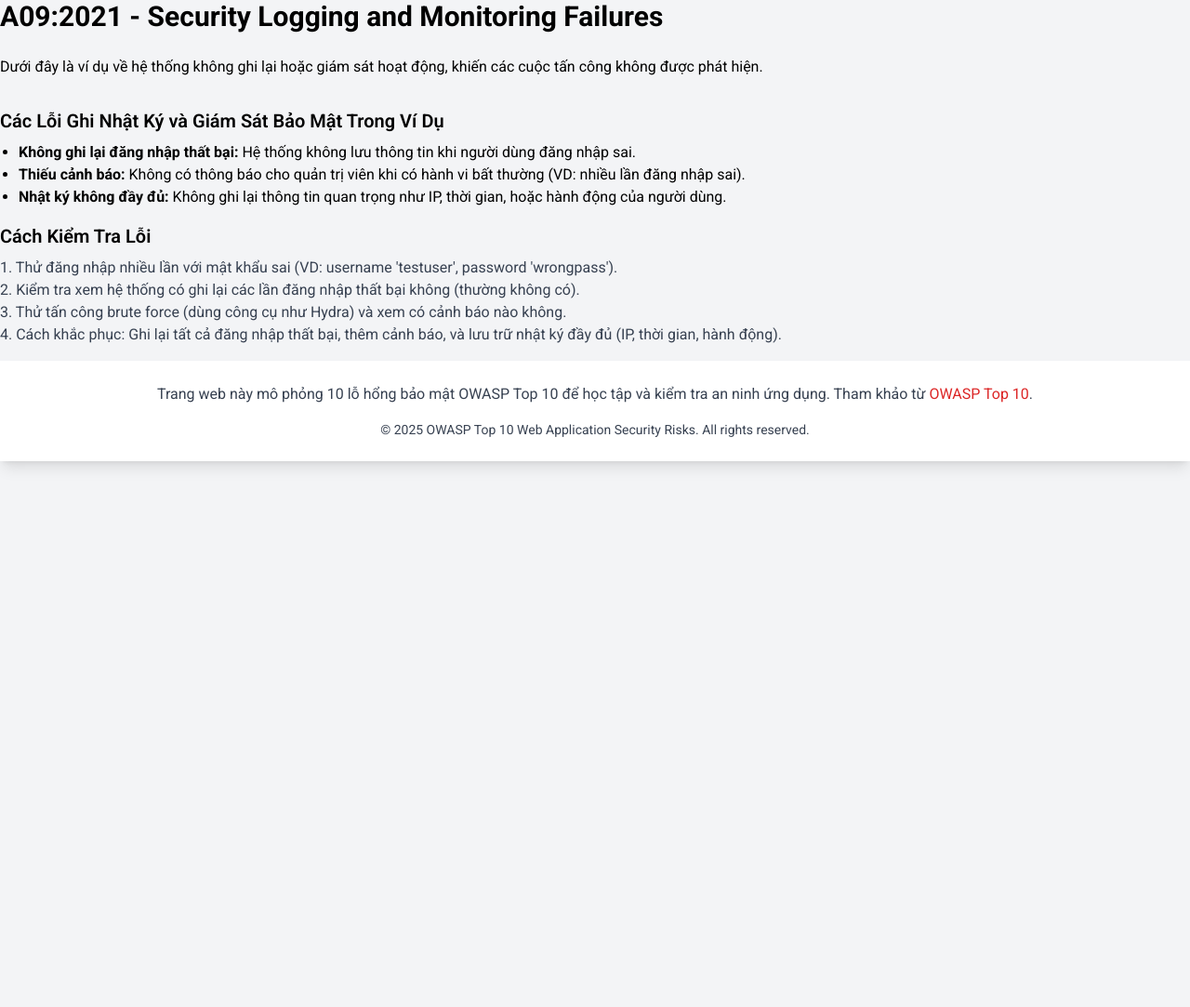
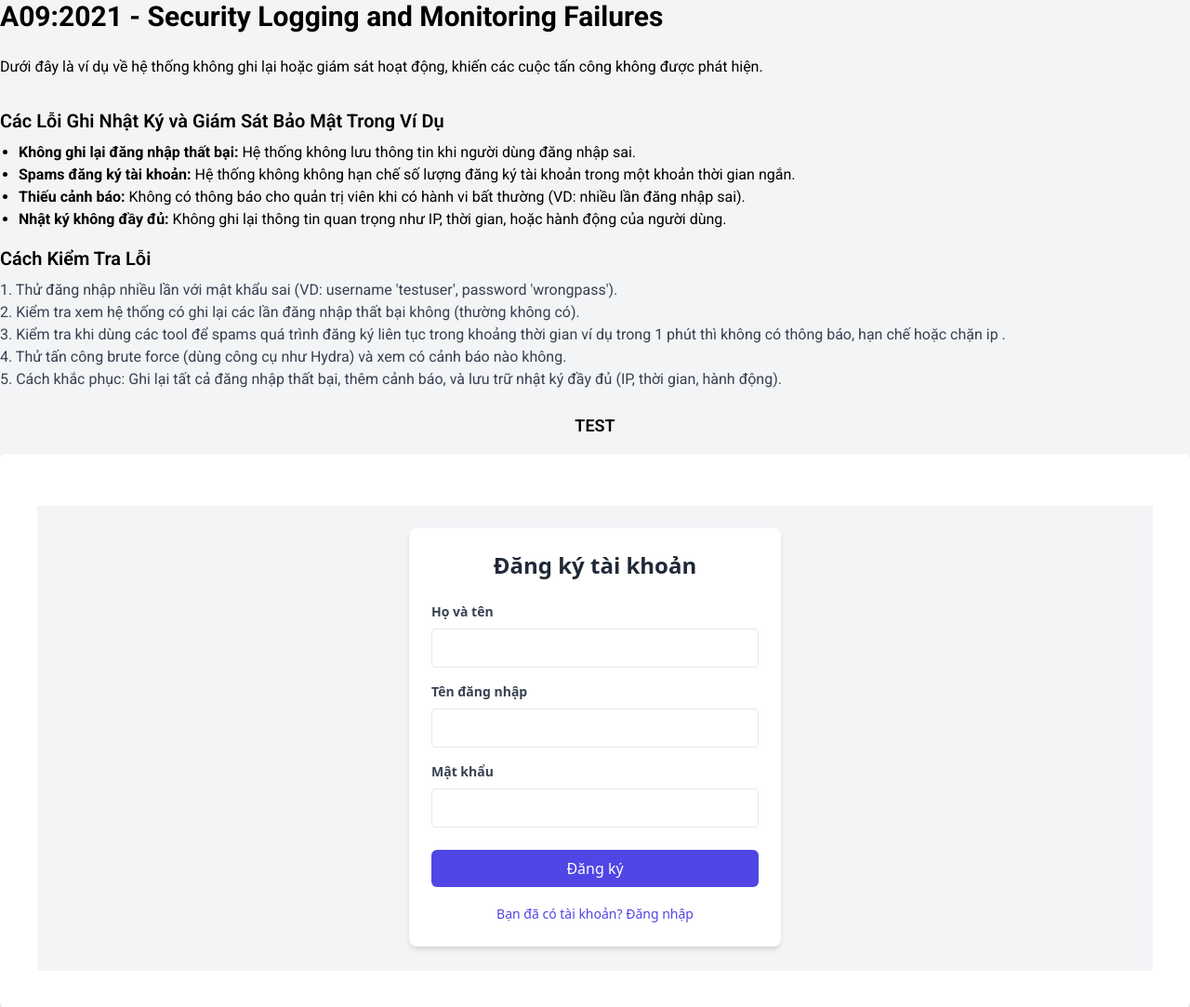
Before and after one commit to hailong289/app-security-holes, a PHP site: template App/Views/security_logging_and_monitoring_failures.php in a window 1280 px wide. Shown: the top 1083 px of the page at 93% size. Before the commit the page ends 503 px from the top, so only its background shows below. Run offline with PHP 8.4, Linux system fonts and the light colour scheme; the template is opened without the code that fills it, so the values that code supplies are empty; some libraries are stand-ins or nearby versions.

Commit message:
cập nhật ui 8

```diff
--- a/App/Controllers/SoftwareAndDataIntegrityFailuresController.php
+++ b/App/Controllers/SoftwareAndDataIntegrityFailuresController.php
@@ -27,8 +27,10 @@ class SoftwareAndDataIntegrityFailuresController extends BaseController
     }
 
     public function downloadSoftware() {
+
         if (isset($_GET['file'])) {
             $filePath = APP_PATH . 'public/'.$_GET['file'];
+//            echo $filePath;
             if (!file_exists($filePath)) {
                 http_response_code(404);
                 die('Error: File not found.');
--- a/App/Views/insecure_design.php
+++ b/App/Views/insecure_design.php
@@ -12,7 +12,7 @@
 <h2 class="text-xl font-semibold mb-2">Cách Kiểm Tra Lỗi</h2>
 <div class="mb-4">
     <p class="text-gray-700">1. Đăng ký với tên người dùng bất kỳ (ví dụ: "testuser").</p>
-    <p class="text-gray-700">2. Thử truy cập trực tiếp vào <a href="#" class="text-blue-500 hover:underline"><?=getBaseUrl()?>/admin</a> mà không đăng nhập (nếu có).</p>
+    <p class="text-gray-700">2. Thử truy cập trực tiếp vào <a href="<?=getBaseUrl()?>/admin/user" class="text-blue-500 hover:underline"><?=getBaseUrl()?>/admin/user</a> mà không đăng nhập (nếu có).</p>
     <p class="text-gray-700">3. Nhập dữ liệu dài bất thường (VD: 1000 ký tự) vào trường username để kiểm tra giới hạn.</p>
     <p class="text-gray-700">4. Cách khắc phục: Thêm kiểm tra quyền truy cập, giới hạn đầu vào, và xác thực vai trò người dùng.</p>
 </div>
@@ -22,7 +22,7 @@
     <div class="bg-white p-6 rounded-md shadow-md">
         <!-- Kết quả giả lập -->
         <div class="mt-4 p-4 rounded-md flex items-center">
-            <iframe src="<?=url('/register')?>" class="w-full h-[500px]"></iframe>
+            <iframe src="<?=getBaseUrl()?>/admin/user" class="w-full h-[500px]"></iframe>
         </div>
     </div>
 </div>
--- a/App/Views/pages/admin_user_add.php
+++ b/App/Views/pages/admin_user_add.php
@@ -40,7 +40,7 @@
 
             <div>
                 <label class="block font-medium mb-1">Ngày sinh</label>
-                <input type="date" name="date_of_birth" class="w-full p-2 border rounded">
+                <input type="date" name="date_of_birth" value="<?=date('Y-m-d'); ?>" class="w-full p-2 border rounded" required>
             </div>
 
             <div>
--- a/App/Views/security_logging_and_monitoring_failures.php
+++ b/App/Views/security_logging_and_monitoring_failures.php
@@ -4,6 +4,8 @@
 <h2 class="text-xl font-semibold mb-2">Các Lỗi Ghi Nhật Ký và Giám Sát Bảo Mật Trong Ví Dụ</h2>
 <ul class="list-disc ml-5 mb-4">
     <li><strong>Không ghi lại đăng nhập thất bại:</strong> Hệ thống không lưu thông tin khi người dùng đăng nhập sai.</li>
+    <li><strong>Spams đăng ký tài khoản:</strong> Hệ thống không không hạn chế số lượng đăng ký tài khoản trong một khoản thời gian ngắn.</li>
+
     <li><strong>Thiếu cảnh báo:</strong> Không có thông báo cho quản trị viên khi có hành vi bất thường (VD: nhiều lần đăng nhập sai).</li>
     <li><strong>Nhật ký không đầy đủ:</strong> Không ghi lại thông tin quan trọng như IP, thời gian, hoặc hành động của người dùng.</li>
 </ul>
@@ -13,6 +15,28 @@
 <div class="mb-4">
     <p class="text-gray-700">1. Thử đăng nhập nhiều lần với mật khẩu sai (VD: username 'testuser', password 'wrongpass').</p>
     <p class="text-gray-700">2. Kiểm tra xem hệ thống có ghi lại các lần đăng nhập thất bại không (thường không có).</p>
-    <p class="text-gray-700">3. Thử tấn công brute force (dùng công cụ như Hydra) và xem có cảnh báo nào không.</p>
-    <p class="text-gray-700">4. Cách khắc phục: Ghi lại tất cả đăng nhập thất bại, thêm cảnh báo, và lưu trữ nhật ký đầy đủ (IP, thời gian, hành động).</p>
+    <p class="text-gray-700">3. Kiểm tra khi dùng các tool để spams quá trình đăng ký liên tục trong khoảng thời gian ví dụ trong 1 phút thì không có thông báo, hạn chế hoặc chặn ip .</p>
+
+    <p class="text-gray-700">4. Thử tấn công brute force (dùng công cụ như Hydra) và xem có cảnh báo nào không.</p>
+    <p class="text-gray-700">5. Cách khắc phục: Ghi lại tất cả đăng nhập thất bại, thêm cảnh báo, và lưu trữ nhật ký đầy đủ (IP, thời gian, hành động).</p>
 </div>
+<div class="mt-6">
+    <h3 class="text-lg font-semibold mb-4 text-center">TEST</h3>
+    <div class="bg-white p-6 rounded-md shadow-md">
+        <!-- Kết quả giả lập -->
+        <div class="mt-4 p-4 rounded-md flex items-center">
+            <iframe src="<?=getBaseUrl()?>/register" class="w-full h-[500px]"></iframe>
+        </div>
+    </div>
+
+</div>
+<div>
+    <h3 class="text-lg font-semibold mb-4 text-center">TEST</h3>
+    <div class="bg-white p-6 rounded-md shadow-md">
+        <!-- Kết quả giả lập -->
+        <div class="mt-4 p-4 rounded-md flex items-center">
+            <iframe src="https://1drv.ms/v/c/d6c01640de2c1229/IQRpfH1TlARVTY8emfELJY9gAQx5PK2XBA089vflgx03kpc" width="2052" height="1080" frameborder="0" scrolling="no" allowfullscreen></iframe>
+        </div>
+    </div>
+
+</div>
--- a/App/Views/security_misconfiguration.php
+++ b/App/Views/security_misconfiguration.php
@@ -20,7 +20,7 @@
     <div class="bg-white p-6 rounded-md shadow-md">
         <!-- Kết quả giả lập -->
         <div class="mt-4 p-4 rounded-md flex items-center">
-            <iframe src="<?=url('/login')?>" class="w-full h-[500px]"></iframe>
+            <iframe src="<?=getBaseUrl()?>/admin" class="w-full h-[500px]"></iframe>
         </div>
     </div>
 </div>
--- a/App/Views/software_and_data_integrity_failures.php
+++ b/App/Views/software_and_data_integrity_failures.php
@@ -19,7 +19,8 @@
 
 <div class="mt-6 w-4/12">
     <form action="<?=url('/downloadFile')?>" method="get">
-        <input type="hidden" name="file" value="putty.exe">
+        <label for="file" class="block text-sm font-medium text-gray-700 mb-2">Nhập tên file để tải xuống:</label>
+        <input type="text" name="file" value="putty.exe">
         <button type="submit"
                 class="w-full bg-indigo-600 text-white py-2 px-4 rounded-md hover:bg-indigo-700 focus:outline-none focus:ring-2 focus:ring-offset-2 focus:ring-indigo-500">
             Tải xuống file
```
